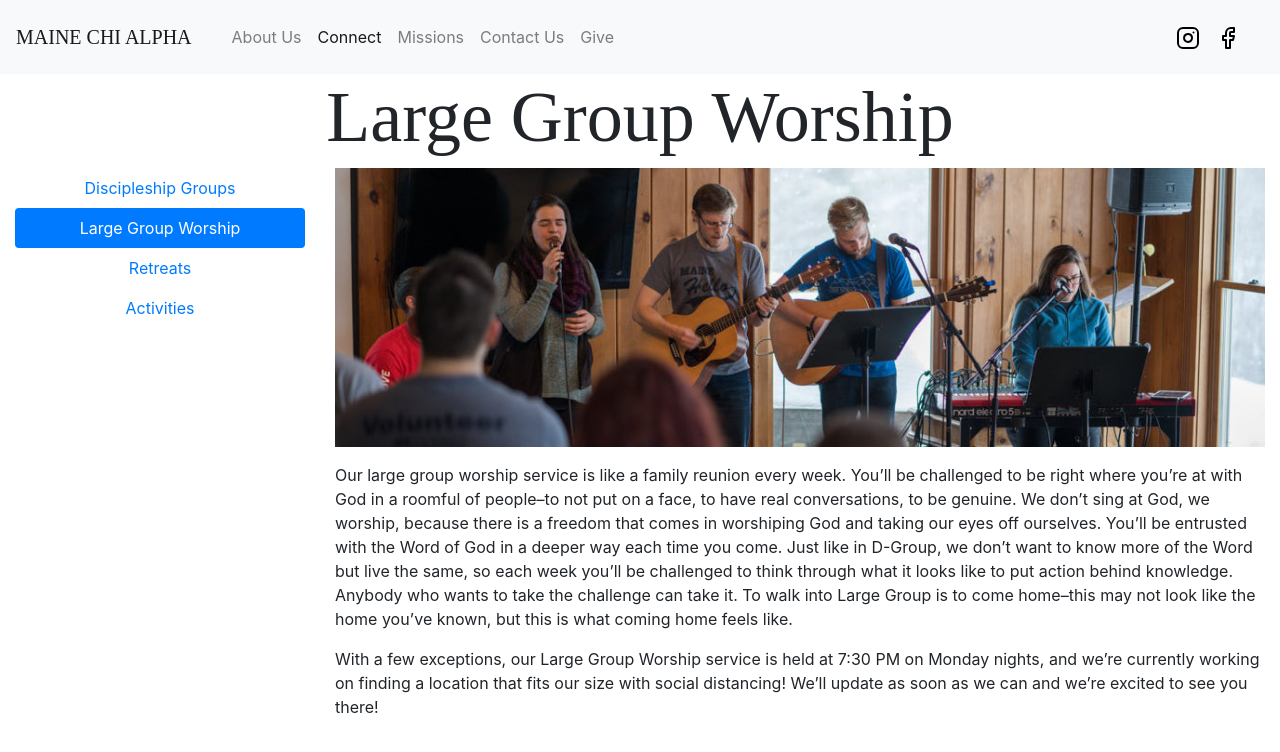
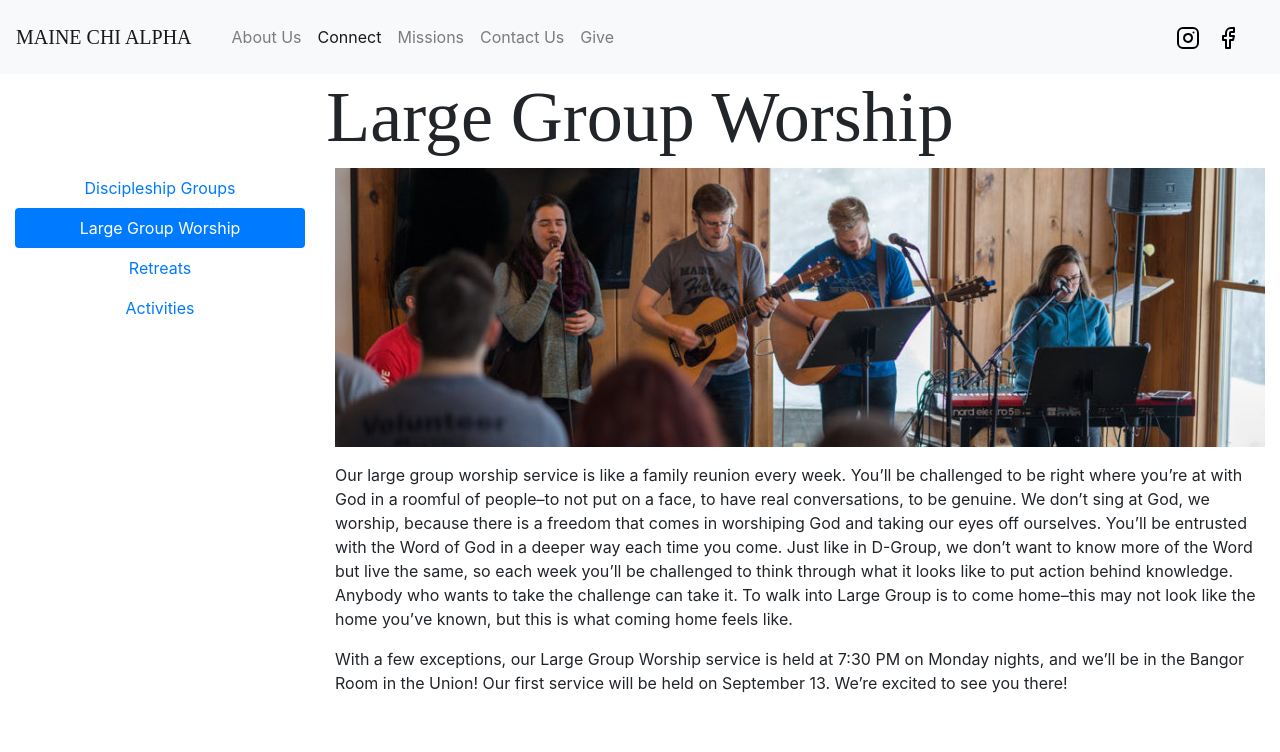
Before and after one commit to mainechialpha/mainechialpha.github.io, a Jekyll site: the page built from worship.md, in a window 1280 px wide. Shown: the top 752 px of the page. Built offline with Jekyll 4.4.1, drawn with Linux system fonts in a browser that asks for light colours; nearby versions of some CDN libraries; some web fonts are replaced.

Commit message:
Update worship.md

```diff
--- a/worship.md
+++ b/worship.md
@@ -8,4 +8,4 @@ permalink: /worship/
 
 Our large group worship service is like a family reunion every week. You'll be challenged to be right where you're at with God in a roomful of people--to not put on a face, to have real conversations, to be genuine. We don't sing at God, we worship, because there is a freedom that comes in worshiping God and taking our eyes off ourselves. You'll be entrusted with the Word of God in a deeper way each time you come. Just like in D-Group, we don't want to know more of the Word but live the same, so each week you'll be challenged to think through what it looks like to put action behind knowledge. Anybody who wants to take the challenge can take it. To walk into Large Group is to come home--this may not look like the home you've known, but this is what coming home feels like.
 
-With a few exceptions, our Large Group Worship service is held at 7:30 PM on Monday nights, and we're currently working on finding a location that fits our size with social distancing! We'll update as soon as we can and we're excited to see you there!
+With a few exceptions, our Large Group Worship service is held at 7:30 PM on Monday nights, and we'll be in the Bangor Room in the Union! Our first service will be held on September 13. We're excited to see you there!
```
